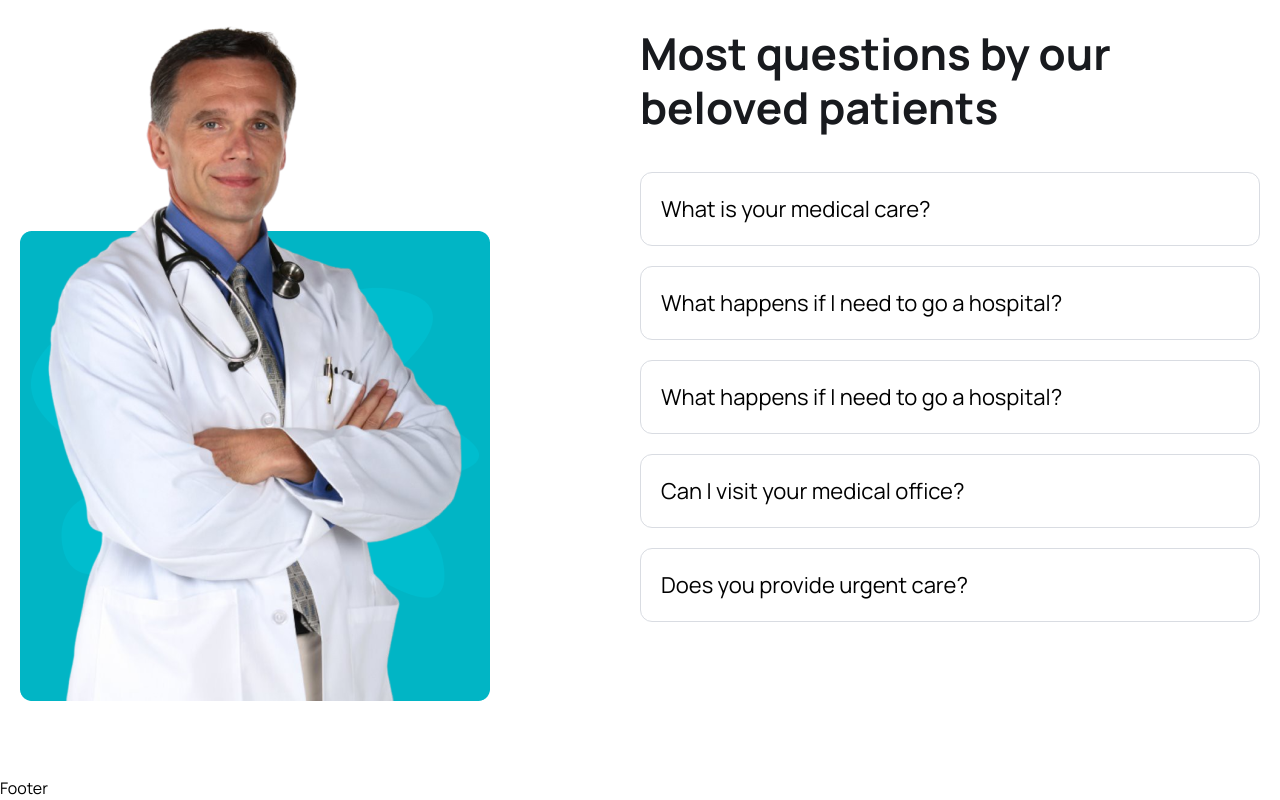
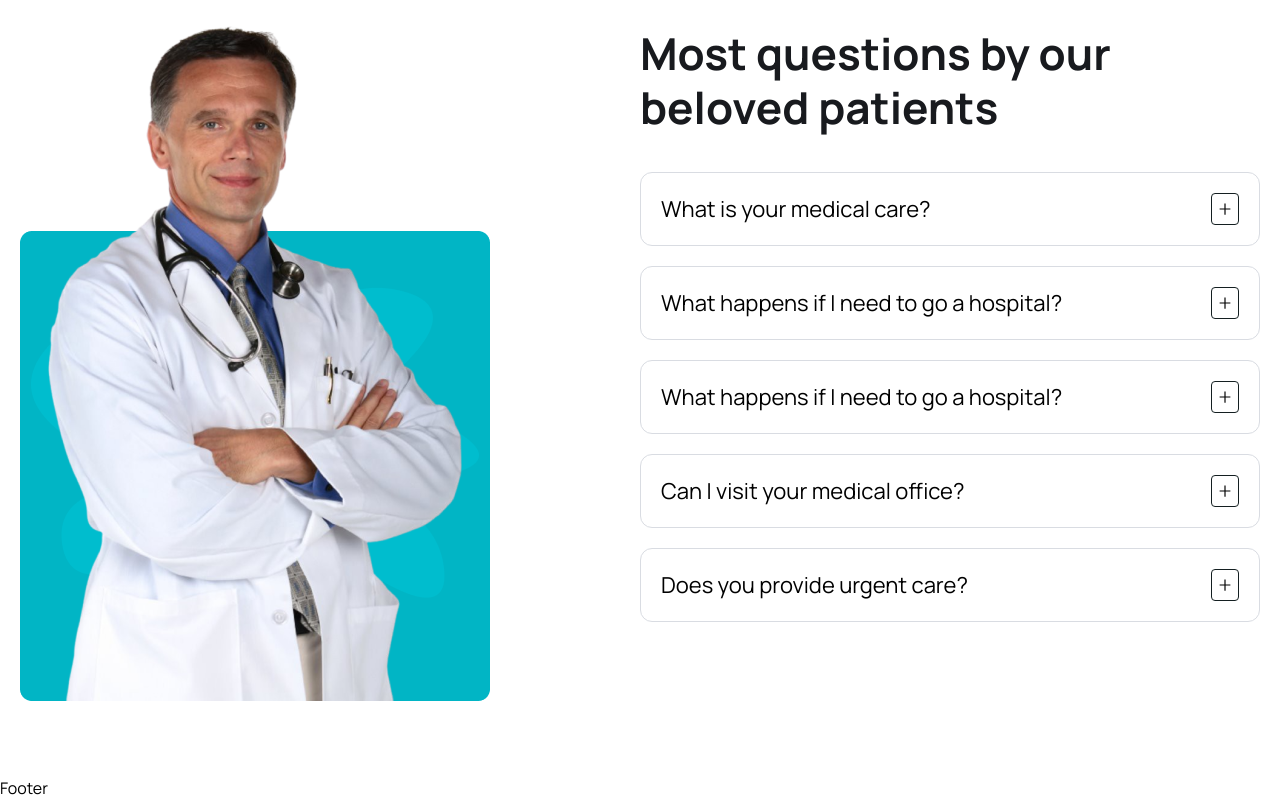
Before and after one commit to MacSmitty8/MERN-Medicare-Booking, a React (Vite) app in the folder frontend/: page / in a window 1280 px wide. Shown: the part 5012-5812 px from the top of the page. Built offline with nearby package versions, Linux system fonts and the light colour scheme.

Commit message:
Made the toggles for the plus and minus boxes work both ways.

```diff
--- a/frontend/src/components/FAQ/FAQItem.jsx
+++ b/frontend/src/components/FAQ/FAQItem.jsx
@@ -1,11 +1,25 @@
 import { useState } from "react"
+import {AiOutlineMinus, AiOutlinePlus} from 'react-icons/ai'
 
 const FAQItem = ({item}) => {
+
+    const [isOpen,setIsOpen] = useState(false);
+
+    const toggleAccordion = ()=> {
+        setIsOpen(true);
+    };
+
+
   return (
     <div className="p-3 lg:p-5 rounded-[12px] border border-solid border-[#D9DCE2]
-    mb-5 cursor-pointer">
+    mb-5 cursor-pointer"
+    onClick={toggleAccordion}>
         <div className="flex items-center justify-between gap-5">
             <h4 className="text-[16px] leading-7 lg:text-[22px] lg:leading-8">{item.question}</h4>
+            <div className={`w-7 h-7 lg:h-8 border border-solid border-[#141F21] rounded
+            flex items-center justify-center`}>
+            {isOpen ? <AiOutlineMinus /> : <AiOutlinePlus />}
+            </div>
         </div>
     </div>
   )
```
